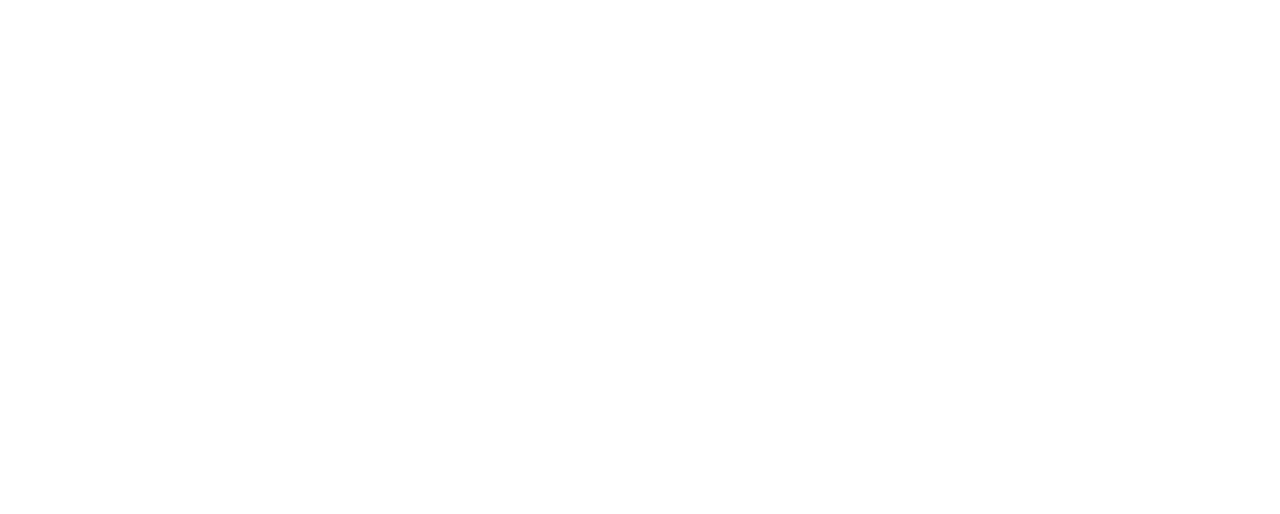
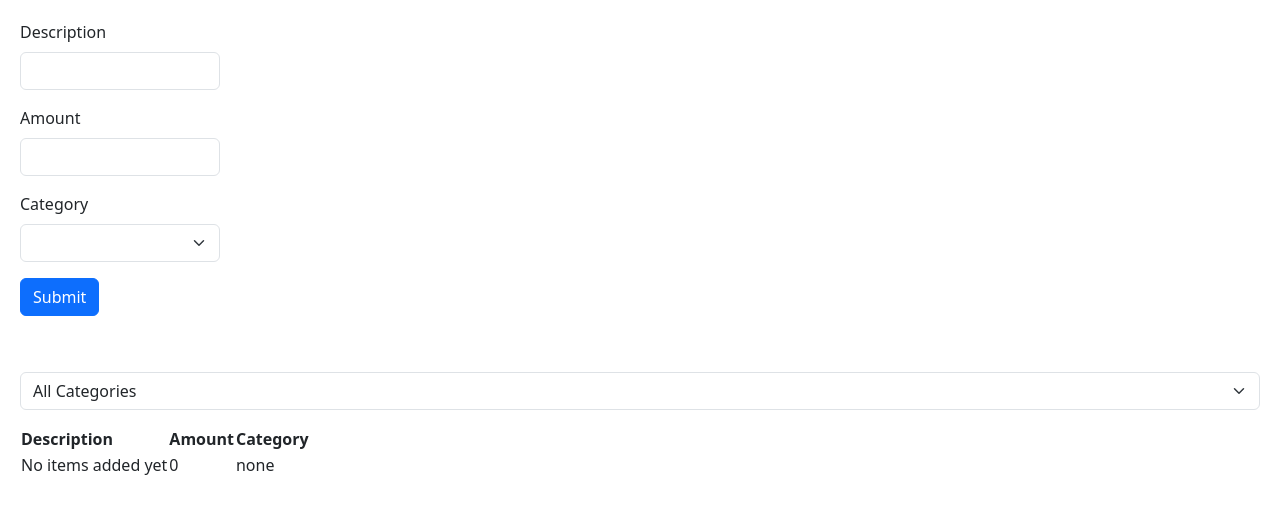
Before and after one commit to ClaudioAlbertoSica/Practica07---Forms-and-Filter-Project, a React (Vite) app in the folder Expense Tracker (Front End only)/: page / in a window 1280 px wide. Shown: the top 514 px of the page. Built offline with nearby package versions, Linux system fonts and the light colour scheme.

Commit message:
List, Filter and Form Components

```diff
--- a/Expense Tracker (Front End only)/package.json
+++ b/Expense Tracker (Front End only)/package.json
@@ -10,6 +10,7 @@
     "preview": "vite preview"
   },
   "dependencies": {
+    "bootstrap": "^5.3.3",
     "react": "^18.2.0",
     "react-dom": "^18.2.0"
   },
--- a/Expense Tracker (Front End only)/src/App.tsx
+++ b/Expense Tracker (Front End only)/src/App.tsx
@@ -1,5 +1,40 @@
+import { useState } from "react";
+import Form from "./components/Form.tsx";
+import Filter from "./components/Filter.tsx";
+import List from "./components/List.tsx";
+
 function App() {
-  return <></>;
+  const categoriesOptionArray = ["Groceries", "Utilities", "Enterteinment"];
+  const [expensesArray, setExpensesArray] = useState([
+    { id: -1, description: "No items added yet", amount: 0, category: "none" },
+  ]);
+  const [selectedFilter, setSelectedFilter] = useState("none");
+
+  const handleFormData = (desc: string, am: number, cat: string) => {
+    const newId = chooseNewId();
+    console.log({
+      id: newId,
+      description: desc,
+      amount: am,
+      category: cat,
+    });
+    setExpensesArray([...expensesArray, { id: newId, description: desc, amount: am, category: cat }]);
+  };
+
+  const chooseNewId = () => {
+    return expensesArray.length == 0 ? 0 : expensesArray.length - 1;
+  };
+
+  const test = (selectedValue: string) => {
+    setSelectedFilter(selectedValue);
+  };
+
+  return (
+    <>
+      <Form categoriesArray={categoriesOptionArray} handleSubmit={handleFormData} />
+      <Filter optionsArray={categoriesOptionArray} filterStateSetter={test} />
+      <List arrayToList={expensesArray} categoryAsFilter={selectedFilter} />
+    </>
+  );
 }
-
 export default App;
--- /dev/null
+++ b/Expense Tracker (Front End only)/src/components/Filter.tsx
@@ -0,0 +1,34 @@
+import { useRef } from "react";
+
+interface Properties {
+  optionsArray: string[];
+  filterStateSetter: (value: string) => void;
+}
+
+function Filter({ optionsArray, filterStateSetter }: Properties) {
+  const selectedRef = useRef<HTMLSelectElement>(null);
+
+  const handleSelect = () => {
+    filterStateSetter(selectedRef.current?.value || "");
+  };
+
+  return (
+    <>
+      <div className="mb-3">
+        <label htmlFor="filterSelector" className="form-label"></label>
+      </div>
+      <div className="mb-3">
+        <select ref={selectedRef} id="filterSelector" className="form-select" onChange={handleSelect}>
+          <option defaultValue="All Categories">All Categories</option>
+          {optionsArray.map((item) => (
+            <option value={item} key={item}>
+              {item}
+            </option>
+          ))}
+        </select>
+      </div>
+    </>
+  );
+}
+
+export default Filter;
--- /dev/null
+++ b/Expense Tracker (Front End only)/src/components/Form.css
@@ -0,0 +1,3 @@
+#form-div{
+    width: 200px
+}
--- /dev/null
+++ b/Expense Tracker (Front End only)/src/components/Form.tsx
@@ -0,0 +1,60 @@
+import { FormEvent, useRef } from "react";
+import "./Form.css";
+
+interface Properties {
+  categoriesArray: string[];
+  handleSubmit: (description: string, amount: number, category: string) => void;
+}
+
+function Form({ categoriesArray, handleSubmit }: Properties) {
+  const descrptionRef = useRef<HTMLInputElement>(null);
+  const amountRef = useRef<HTMLInputElement>(null);
+  const categoryRef = useRef<HTMLSelectElement>(null);
+
+  const handleFormSubmition = (event: FormEvent) => {
+    event.preventDefault();
+    handleSubmit(descrptionRef.current?.value || "", parseInt(amountRef.current?.value || "0"), categoryRef.current?.value || "");
+  };
+
+  return (
+    <div id="form-div">
+      <form onSubmit={(event) => handleFormSubmition(event)}>
+        <div className="mb-3">
+          <label htmlFor="description" className="form-label">
+            Description
+          </label>
+          <input ref={descrptionRef} id="description" type="text" className="form-control" required minLength={3} />
+        </div>
+
+        <div className="mb-3">
+          <label htmlFor="amount" className="form-label">
+            Amount
+          </label>
+          <input ref={amountRef} id="amount" type="number" className="form-control" required min={1} />
+        </div>
+
+        <div className="mb-3">
+          <label htmlFor="category" className="form-label">
+            Category
+          </label>
+          <select ref={categoryRef} id="category" className="form-select" required>
+            <option defaultValue=""> </option>
+            {categoriesArray.map((item) => (
+              <option value={item} key={item}>
+                {item}{" "}
+              </option>
+            ))}
+          </select>
+        </div>
+
+        <div className="mb-3">
+          <button type="submit" className="btn btn-primary">
+            Submit
+          </button>
+        </div>
+      </form>
+    </div>
+  );
+}
+
+export default Form;
--- /dev/null
+++ b/Expense Tracker (Front End only)/src/components/List.tsx
@@ -0,0 +1,28 @@
+interface Properties {
+  arrayToList: { id: number; description: string; amount: number; category: string }[];
+  categoryAsFilter?: string;
+}
+
+function List({ arrayToList, categoryAsFilter = "-1" }: Properties) {
+  return (
+    <table>
+      <tr>
+        <th>Description</th>
+        <th>Amount</th>
+        <th>Category</th>
+        <th></th>
+      </tr>
+      {arrayToList.map(
+        (item) =>
+          item.category == categoryAsFilter && (
+            <tr>
+              <td>{item.description}</td> <td>{item.amount}</td>
+              <td>{item.category}</td>
+            </tr>
+          )
+      )}
+    </table>
+  );
+}
+
+export default List;
--- a/Expense Tracker (Front End only)/src/index.css
+++ b/Expense Tracker (Front End only)/src/index.css
@@ -0,0 +1,3 @@
+body{
+    padding: 20px
+}
```
Also changed, not shown: Expense Tracker (Front End only)/src/main.tsx (+8 -7 lines), 1 other file (tests, documents, lock files or other folders).
